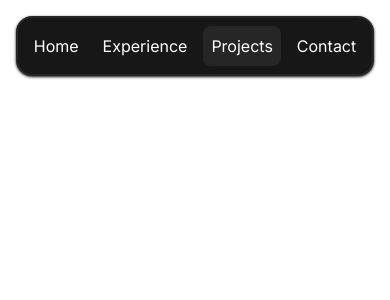
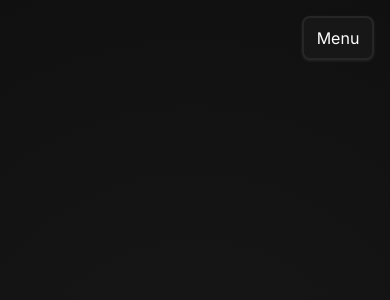
Before and after one commit to pedroafmonteiro/website, a React (Vite) app: page /projects in a window 390 px wide. Shown: the top 300 px of the page. Built offline with nearby package versions, Linux system fonts and the light colour scheme; a web font is replaced by a local one.

Commit message:
feat: implemented ui for small screens

```diff
--- a/src/components/NavBar/NavBar.tsx
+++ b/src/components/NavBar/NavBar.tsx
@@ -1,6 +1,9 @@
 import NavItem from "./NavItem";
 
+import { useState } from "react";
+
 const NavBar = () => {
+  const [mobileOpen, setMobileOpen] = useState(false);
   const navItems = [
     { label: "Home", route: "/" },
     { label: "Experience", route: "/experience" },
@@ -10,7 +13,59 @@ const NavBar = () => {
 
   return (
     <>
-      <nav className="bg-neutral-900 w-min p-2 m-4 rounded-2xl shadow-neutral-800 shadow-sm border-2 border-neutral-800">
+      {/* Small screens */}
+      <button
+        className={[
+          "fixed top-4 right-4 z-2",
+          "md:hidden",
+          "flex items-center justify-center",
+          "bg-neutral-900 border-2 border-neutral-800 shadow-sm shadow-neutral-800",
+          "p-2 rounded-lg",
+          "cursor-pointer",
+          "transition-all duration-300",
+          mobileOpen ? "w-10" : "w-18",
+          "min-w-10",
+        ].join(" ")}
+        onClick={() => setMobileOpen((open) => !open)}
+        aria-label="Toggle navigation menu"
+      >
+        <span className="text-white text-md transition-all duration-300 select-none">
+          {mobileOpen ? "✕" : "Menu"}
+        </span>
+      </button>
+
+      <nav
+        className={[
+          "fixed inset-0 z-1",
+          "md:hidden",
+          "flex items-center justify-center",
+          "bg-background/80 backdrop-blur-sm min-h-screen",
+          "transition-all duration-400",
+          mobileOpen
+            ? "opacity-100 scale-100 pointer-events-auto"
+            : "opacity-0 scale-95 -translate-y-5 pointer-events-none",
+        ].join(" ")}
+      >
+        <ul className="flex flex-col items-center justify-center h-full gap-8">
+          {navItems.map((item) => (
+            <NavItem
+              key={item.label}
+              label={item.label}
+              route={item.route}
+              onClick={() => setMobileOpen(false)}
+            />
+          ))}
+        </ul>
+      </nav>
+
+      {/* Larger screens */}
+      <nav
+        className={[
+          "hidden md:block",
+          "bg-neutral-900 border-2 border-neutral-800 shadow-sm shadow-neutral-800",
+          "w-min p-2 m-4 rounded-2xl",
+        ].join(" ")}
+      >
         <ul className="flex flex-row justify-between space-x-2">
           {navItems.map((item) => (
             <NavItem key={item.label} label={item.label} route={item.route} />
--- a/src/components/NavBar/NavItem.tsx
+++ b/src/components/NavBar/NavItem.tsx
@@ -1,15 +1,31 @@
 import { NavLink } from "react-router";
 
-const NavItem = ({ label, route }: { label: string; route: string }) => {
+const NavItem = ({
+  label,
+  route,
+  onClick,
+}: {
+  label: string;
+  route: string;
+  onClick?: () => void;
+}) => {
   return (
     <NavLink
       to={route}
       className={({ isActive }) =>
-        isActive ? "rounded-lg bg-neutral-800 " : ""
+        ["rounded-lg", isActive ? "bg-neutral-800" : ""].join(" ")
       }
+      onClick={onClick}
     >
-      <li className="p-2 rounded-lg hover:bg-neutral-800 cursor-pointer transition-colors duration-200">
-        <p className="text-white select-none">{label}</p>
+      <li
+        className={[
+          "p-2 rounded-lg",
+          "hover:bg-neutral-800",
+          "cursor-pointer",
+          "transition-colors duration-200",
+        ].join(" ")}
+      >
+        <p className="text-white select-none text-2xl md:text-base">{label}</p>
       </li>
     </NavLink>
   );
--- a/src/index.css
+++ b/src/index.css
@@ -5,6 +5,11 @@
 @theme {
   --font-sans: "Inter", sans-serif;
   --font-mono: "Google Sans Code", monospace;
+
+  --color-background: #101010;
+}
+
+@layer base {
 }
 
 :root {
--- a/src/pages/Contact.tsx
+++ b/src/pages/Contact.tsx
@@ -6,6 +6,7 @@ const Contact = () => {
       <div className="fixed w-full z-1 flex justify-center">
         <NavBar />
       </div>
+      <main className="flex flex-col items-center justify-center min-h-screen w-full"></main>
     </>
   );
 };
--- a/src/pages/Experience.tsx
+++ b/src/pages/Experience.tsx
@@ -6,6 +6,7 @@ const Experience = () => {
       <div className="fixed w-full z-1 flex justify-center">
         <NavBar />
       </div>
+      <main className="flex flex-col items-center justify-center min-h-screen w-full"></main>
     </>
   );
 };
--- a/src/pages/Projects.tsx
+++ b/src/pages/Projects.tsx
@@ -6,6 +6,7 @@ const Projects = () => {
       <div className="fixed w-full z-1 flex justify-center">
         <NavBar />
       </div>
+      <main className="flex flex-col items-center justify-center min-h-screen w-full"></main>
     </>
   );
 };
```
